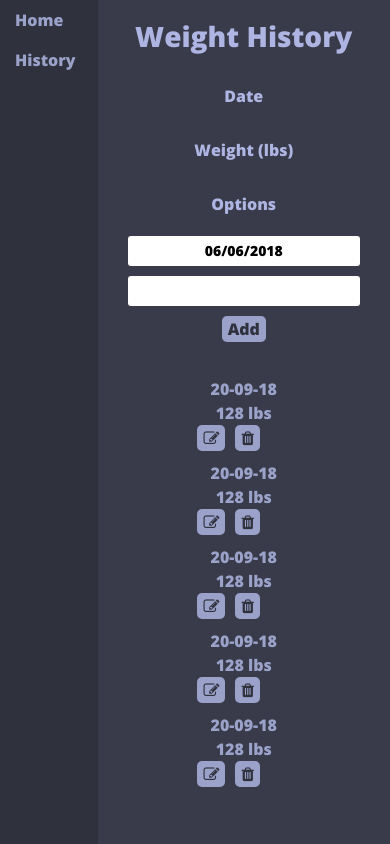
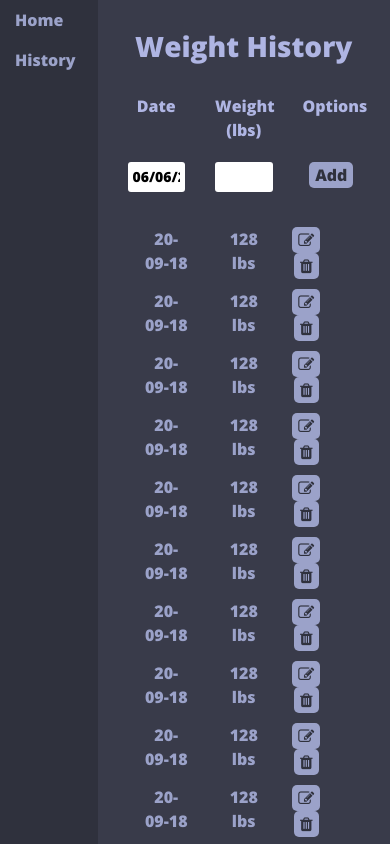
Before and after one commit to ravelinx22/WeightStats, a React (Create React App) app: page /history in a window 390 px wide. Built offline with nearby package versions, Linux system fonts and the light colour scheme.

Commit message:
fixed responsiveness  and fixed overflow

```diff
--- a/src/ui/components/HistoryItem.jsx
+++ b/src/ui/components/HistoryItem.jsx
@@ -18,13 +18,13 @@ export default class HistoryItem extends Component {
 	render() {
 		return (
 			<Row className="history_item">
-				<Col md="4" className="history_col">
+				<Col md="4" sm="4" xs="4" className="history_col">
 					20-09-18
 				</Col>
-				<Col md="4" className="history_col">
+				<Col md="4" sm="4" xs="4" className="history_col">
 					128 lbs
 				</Col>
-				<Col md="4" className="history_col">
+				<Col md="4" sm="4" xs="4" className="history_col">
 					<Row className="justify-content-center">
 						<EditBtn/>
 						<RemoveBtn/>
--- a/src/ui/components/HistoryList.jsx
+++ b/src/ui/components/HistoryList.jsx
@@ -15,7 +15,7 @@ export default class HistoryList extends Component {
 	}
 
 	renderHistoryItems() {
-		const test = [1,2,3,4,5];
+		const test = [1,2,3,4,5,6,7,8,9,10,11,12,13,14,15];
 
 		return test.map((item) => {
 			return <HistoryItem key={item} />
--- a/src/ui/components/NewHistory.jsx
+++ b/src/ui/components/NewHistory.jsx
@@ -27,16 +27,16 @@ export default class NewHistory extends Component {
 	render() {
 		return (
 			<Row>
-				<Col md="4" className="new_history_col">
+				<Col md="4" sm="4" xs="4" className="new_history_col">
 					<DatePicker
 						selected={this.state.selectedDate}
 						onChange={this.onDateChange.bind(this)}
 					/>
 				</Col>
-				<Col md="4" className="new_history_col">
+				<Col md="4" sm="4" xs="4" className="new_history_col">
 					<input type="number"/>
 				</Col>
-				<Col md="4" className="new_history_col">
+				<Col md="4" sm="4" xs="4" className="new_history_col">
 					<button className="option_btn">Add</button>
 				</Col>
 			</Row>
--- a/src/ui/css/containers/App.css
+++ b/src/ui/css/containers/App.css
@@ -26,7 +26,9 @@
 	background-color: #393B4A;
 	height: 100%;
 	width: 100%;
-	overflow: hidden;
+	overflow-x: hidden;
+	overflow-y: scroll;
+	padding: 10px 0;
 }
 
 /* General pages */
@@ -35,7 +37,6 @@
 }
 
 .page_title {
-	margin-top: 10px;
 	text-align: center;
 	width: 100%;
 }
--- a/src/ui/pages/HistoryPage.jsx
+++ b/src/ui/pages/HistoryPage.jsx
@@ -21,9 +21,9 @@ export default class HistoryPage extends Component {
 					<h3 className="page_title title">Weight History</h3>
 				</Row>
 				<Row>
-					<Col md="4" className="title row_title">Date</Col>
-					<Col md="4" className="title row_title">Weight (lbs)</Col>
-					<Col md="4" className="title row_title">Options</Col>
+					<Col md="4" sm="4" xs="4" className="title row_title">Date</Col>
+					<Col md="4" sm="4" xs="4" className="title row_title">Weight (lbs)</Col>
+					<Col md="4" sm="4" xs="4" className="title row_title">Options</Col>
 				</Row>
 				<NewHistory/>
 				<HistoryList/>
--- a/src/ui/pages/HomePage.jsx
+++ b/src/ui/pages/HomePage.jsx
@@ -65,13 +65,13 @@ export default class HomePage extends Component {
 				<Container>
 					<h6 className="title">Filter by date</h6>
 					<Row>
-						<Col md="6">
+						<Col md="6" sm="6" xs="6">
 							<DatePicker
 								selected={this.state.startDate}
 								onChange={this.onStartDateChange.bind(this)}
 							/>
 						</Col>
-						<Col md="6">
+						<Col md="6" sm="6" xs="6">
 							<DatePicker
 								selected={this.state.endDate}
 								onChange={this.onEndDateChange.bind(this)}
@@ -82,19 +82,19 @@ export default class HomePage extends Component {
 				<Container>
 					<h6 className="title">Compare with objective</h6>
 					<Row>
-						<Col md="4" className="options_col">
+						<Col md="4" sm="4" xs="4" className="options_col">
 							<div>Objective</div>
 							<select>
 								{this.renderObjectiveOptions()}
 							</select>
 						</Col>
-						<Col md="4" className="options_col">
+						<Col md="4" sm="4" xs="4" className="options_col">
 							<div>Frequency</div>
 							<select>
 								{this.renderFrequencyOptions()}
 							</select>
 						</Col>
-						<Col md="4" className="options_col">
+						<Col md="4" sm="4" xs="4" className="options_col">
 							<div>Amount (lbs)</div>
 							<select>
 								{this.renderWeightOptions()}
```
